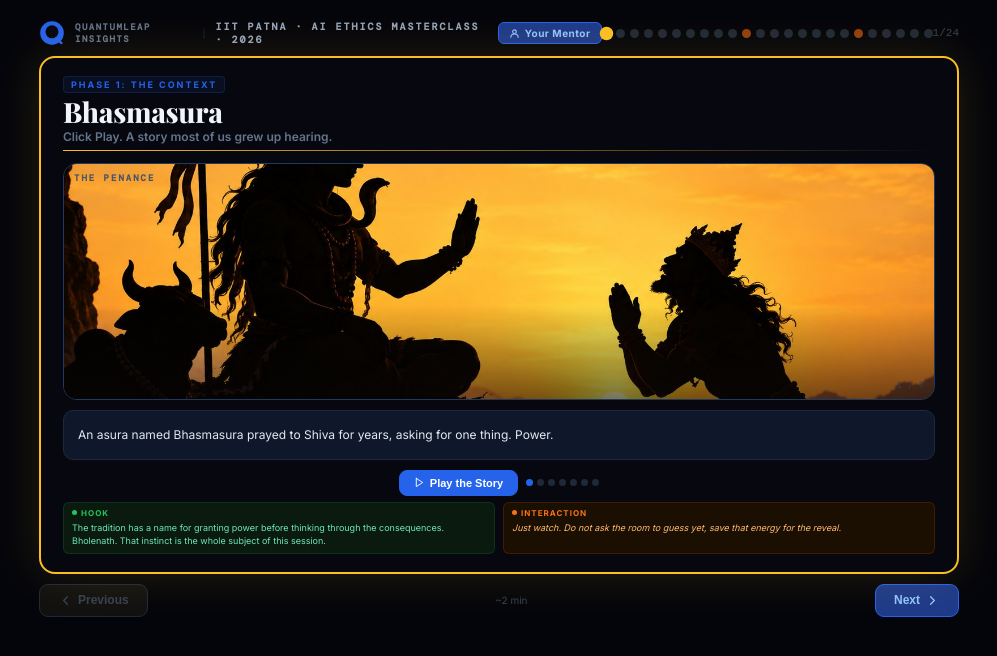
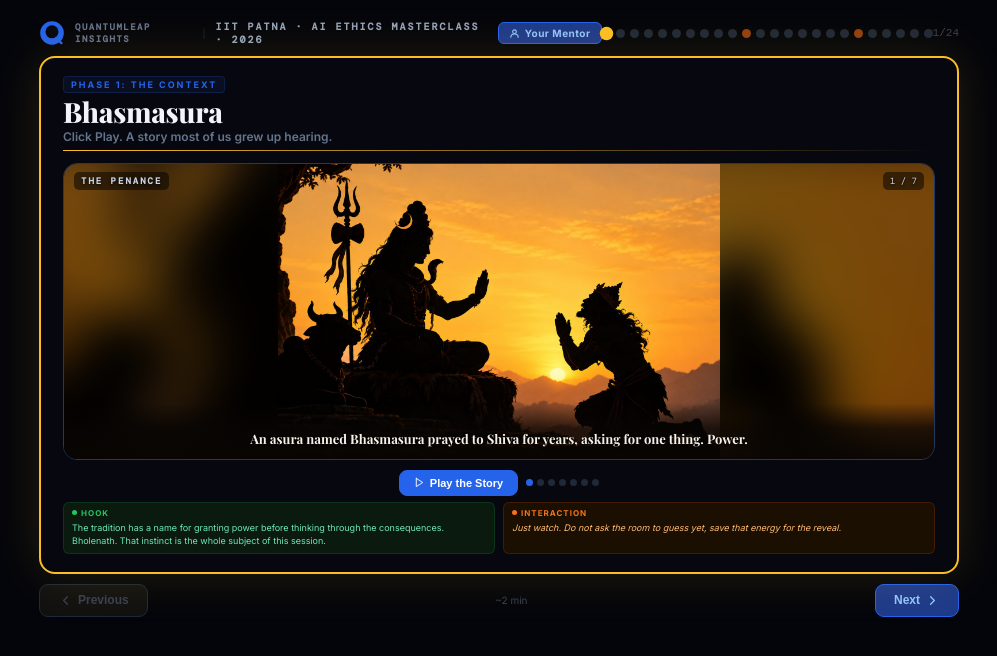
Before and after one commit to babithbhoop/netlify-vite, a React (Vite) app: page / in a window 1280 px wide. Shown: the top 656 px of the page, without its empty margins (141-1138 px from the left). Built offline with nearby package versions, Linux system fonts and the light colour scheme.

Commit message:
Parable scenes shown whole: contain with blurred self-fill, caption as subtitle band inside the frame, legible beat labels

```diff
--- a/src/App.jsx
+++ b/src/App.jsx
@@ -128,17 +128,25 @@ const PARABLE_ACTS = [
 ];
 const ACT_FOR_STAGE = [0, 0, 1, 1, 1, 2, 2];
 
-function PuppetScene({ stage }) {
+function PuppetScene({ stage, caption, accent }) {
   const act = ACT_FOR_STAGE[stage];
   return (
-    <div style={{ position: "relative", width: "100%", height: "100%", overflow: "hidden" }}>
+    <div style={{ position: "relative", width: "100%", height: "100%", overflow: "hidden", background: "#1a120d" }}>
       {PARABLE_ACTS.map((a, i) => (
-        <img key={i} src={a.src} alt={a.alt} draggable={false}
-          style={{ position: "absolute", inset: 0, width: "100%", height: "100%", objectFit: "cover",
-                   opacity: i === act ? 1 : 0, transition: "opacity 1.1s ease",
-                   transform: i === act ? "scale(1.0)" : "scale(1.04)" }} />
+        <div key={i} style={{ position: "absolute", inset: 0, opacity: i === act ? 1 : 0, transition: "opacity 1.1s ease" }}>
+          {/* blurred, darkened copy fills the frame so nothing is cropped and there are no dead bars */}
+          <img src={a.src} alt="" aria-hidden="true" draggable={false}
+            style={{ position: "absolute", inset: 0, width: "100%", height: "100%", objectFit: "cover",
+                     filter: "blur(22px) brightness(0.45) saturate(1.2)", transform: "scale(1.15)" }} />
+          {/* the real scene, whole and uncropped */}
+          <img src={a.src} alt={a.alt} draggable={false}
+            style={{ position: "absolute", inset: 0, width: "100%", height: "100%", objectFit: "contain" }} />
+        </div>
       ))}
-      <div style={{ position: "absolute", inset: 0, background: "linear-gradient(to top, rgba(10,6,3,0.55) 0%, rgba(10,6,3,0) 40%)", pointerEvents: "none" }} />
+      {/* subtitle band */}
+      <div style={{ position: "absolute", left: 0, right: 0, bottom: 0, padding: "26px 16px 10px", background: "linear-gradient(to top, rgba(8,5,3,0.92) 0%, rgba(8,5,3,0.75) 55%, rgba(8,5,3,0) 100%)", pointerEvents: "none" }}>
+        <p style={{ margin: 0, fontSize: 13, lineHeight: 1.5, color: "#f5f0e8", textAlign: "center", textShadow: "0 1px 2px rgba(0,0,0,0.8)", fontFamily: "'Playfair Display', serif" }}>{caption}</p>
+      </div>
     </div>
   );
 }
@@ -168,14 +176,10 @@ function ParableVisual() {
 
   return (
     <div style={{ width: "100%", marginTop: 6, flex: 1, display: "flex", flexDirection: "column", gap: 10 }}>
-      <div style={{ flex: 1, position: "relative", borderRadius: 14, border: `1px solid ${danger ? "#ef444460" : outsider ? "#10b98150" : "#1e3a5f"}`, background: "#1a120d", overflow: "hidden", minHeight: 170 }}>
-        <PuppetScene stage={stage} />
-        <span style={{ position: "absolute", top: 8, left: 10, fontSize: 9, fontWeight: 900, letterSpacing: 2, color: danger ? "#f97316" : outsider ? "#10b981" : "#475569", fontFamily: "'DM Mono', monospace" }}>{stages[stage].label}</span>
-        <span style={{ position: "absolute", bottom: 8, right: 10, fontSize: 9, color: "#334155", fontFamily: "'DM Mono', monospace" }}>{stage + 1} / {stages.length}</span>
-      </div>
-
-      <div style={{ borderRadius: 10, padding: "10px 14px", border: `1px solid ${danger ? "#f9731640" : "#1e293b"}`, background: danger ? "#f9731608" : "#0f172a", minHeight: 50, display: "flex", alignItems: "center" }}>
-        <p style={{ margin: 0, fontSize: 12, lineHeight: 1.6, color: "#e2e8f0" }}>{stages[stage].text}</p>
+      <div style={{ flex: 1, position: "relative", borderRadius: 14, border: `1px solid ${danger ? "#ef444460" : outsider ? "#10b98150" : "#1e3a5f"}`, background: "#1a120d", overflow: "hidden", minHeight: 220 }}>
+        <PuppetScene stage={stage} caption={stages[stage].text} />
+        <span style={{ position: "absolute", top: 8, left: 10, fontSize: 9, fontWeight: 900, letterSpacing: 2, color: danger ? "#fb923c" : outsider ? "#34d399" : "#cbd5e1", fontFamily: "'DM Mono', monospace", textShadow: "0 1px 3px rgba(0,0,0,0.9)", background: "rgba(8,5,3,0.55)", padding: "3px 7px", borderRadius: 5 }}>{stages[stage].label}</span>
+        <span style={{ position: "absolute", top: 8, right: 10, fontSize: 9, color: "#cbd5e1", fontFamily: "'DM Mono', monospace", textShadow: "0 1px 3px rgba(0,0,0,0.9)", background: "rgba(8,5,3,0.55)", padding: "3px 7px", borderRadius: 5 }}>{stage + 1} / {stages.length}</span>
       </div>
 
       <div style={{ display: "flex", gap: 8, alignItems: "center", justifyContent: "center" }}>
```
Also changed, not shown: 2 other files (tests, documents, lock files or other folders).
